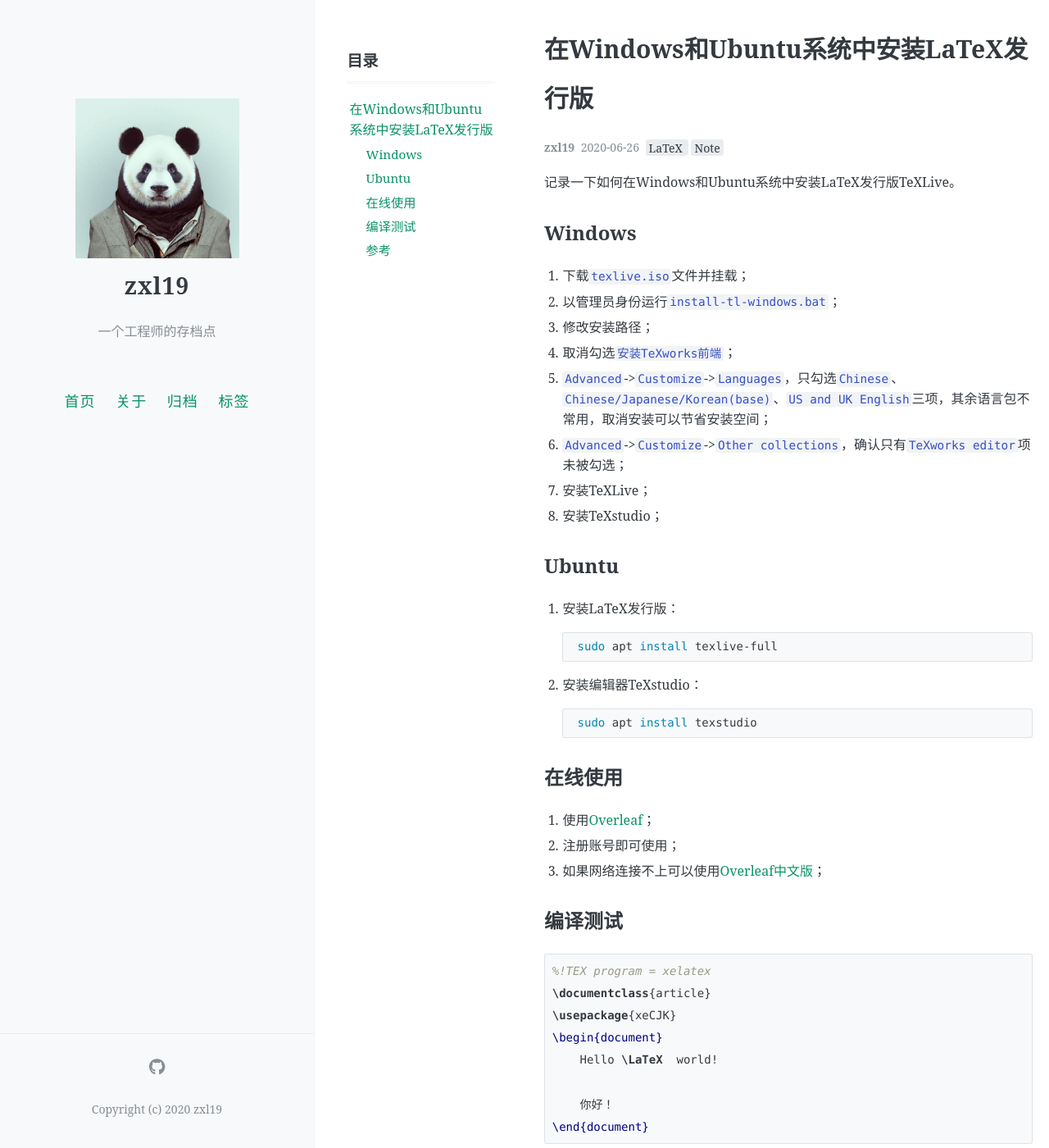
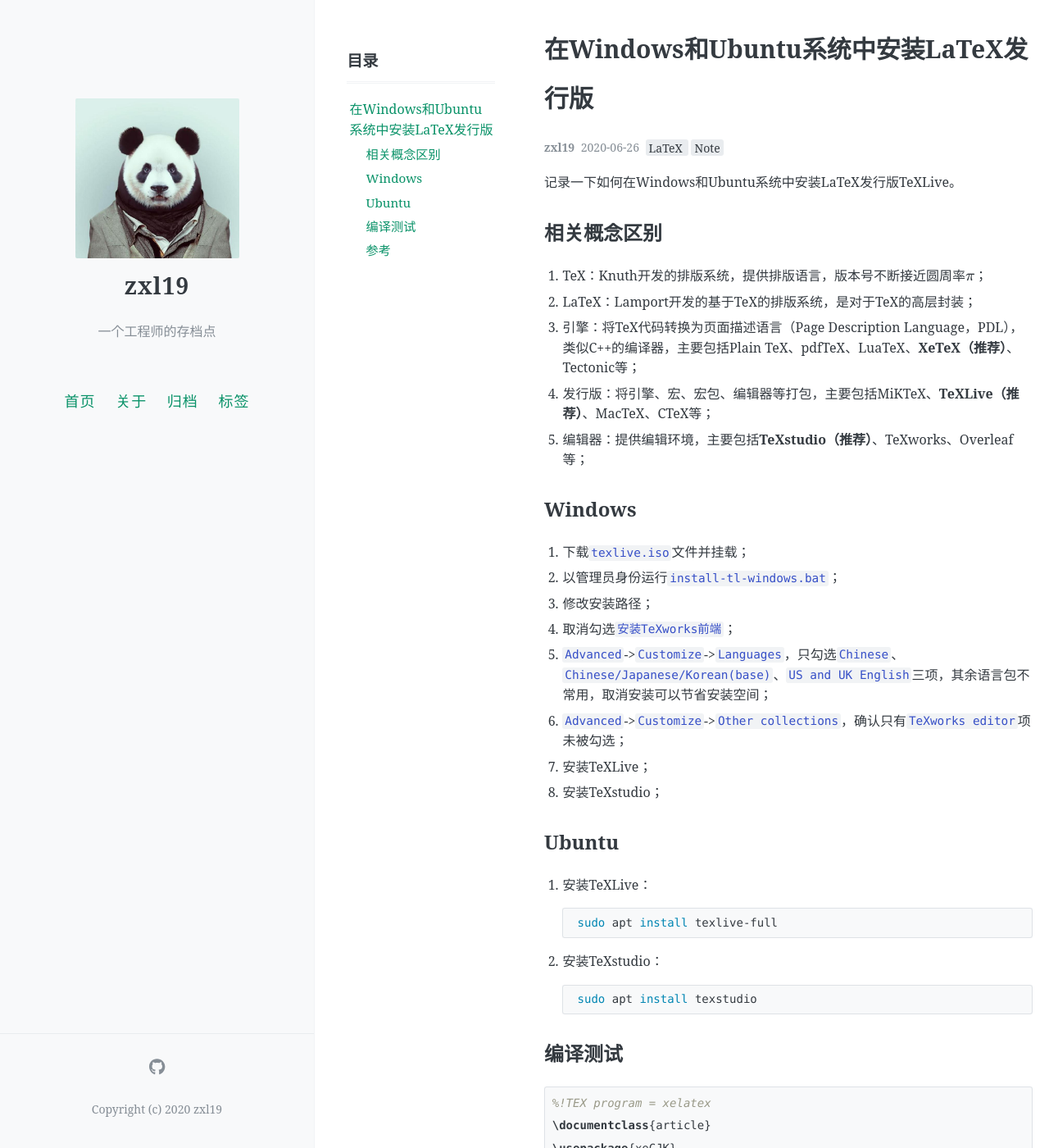
Before and after one commit to zxl19/zxl19.github.io, a Jekyll site: the page built from _posts/2020-06-26-latex-installation.md, in a window 1280 px wide and 1400 px high. Shown: the whole window at 82% size. Built offline with Jekyll 4.4.1, drawn with Linux system fonts in a browser that asks for light colours; formulas are drawn with MathJax 3; comment, search, counter and statistics services are not loaded; some of the changed text lies outside the part shown.

Commit message:
Update Posts modified:   _posts/2020-06-26-latex-installation.md modified:   _posts/2021-03-29-latex-note.md modified:   _posts/2021-05-25-slam-tool.md modified:   _posts/2022-07-20-tikz-note.md modified:   _posts/2023-03-28-python-package.md new file:   _posts/2024-05-16-latex-editor.md

````diff
--- a/_posts/2020-06-26-latex-installation.md
+++ b/_posts/2020-06-26-latex-installation.md
@@ -13,6 +13,14 @@ pinned: false
 
 <!-- more -->
 
+## 相关概念区别
+
+1. TeX：Knuth开发的排版系统，提供排版语言，版本号不断接近圆周率$\pi$；
+2. LaTeX：Lamport开发的基于TeX的排版系统，是对于TeX的高层封装；
+3. 引擎：将TeX代码转换为页面描述语言（Page Description Language，PDL），类似C++的编译器，主要包括Plain TeX、pdfTeX、LuaTeX、**XeTeX（推荐）**、Tectonic等；
+4. 发行版：将引擎、宏、宏包、编辑器等打包，主要包括MiKTeX、**TeXLive（推荐）**、MacTeX、CTeX等；
+5. 编辑器：提供编辑环境，主要包括**TeXstudio（推荐）**、TeXworks、Overleaf等；
+
 ## Windows
 
 1. 下载`texlive.iso`文件并挂载；
@@ -26,23 +34,17 @@ pinned: false
 
 ## Ubuntu
 
-1. 安装LaTeX发行版：
+1. 安装TeXLive：
 
     ```shell
     sudo apt install texlive-full
     ```
 
-2. 安装编辑器TeXstudio：
+2. 安装TeXstudio：
 
     ```shell
     sudo apt install texstudio
     ```
-
-## 在线使用
-
-1. 使用[Overleaf](https://www.overleaf.com)；
-2. 注册账号即可使用；
-3. 如果网络连接不上可以使用[Overleaf中文版](https://cn.overleaf.com)；
 
 ## 编译测试
 
@@ -59,10 +61,13 @@ pinned: false
 
 ## 参考
 
-1. [清华大学开源软件镜像站](https://mirrors.tuna.tsinghua.edu.cn/CTAN/systems/texlive/Images/)
-2. [TeXstudio](http://texstudio.sourceforge.net/)
-3. [最新TeXLive环境的安装与配置-cying的文章-知乎](https://zhuanlan.zhihu.com/p/41855480)
-4. [Ubuntu18.04安装LaTeX并配置中文环境-CSDN博客](https://blog.csdn.net/qq_41814939/article/details/82288145)
-5. [OsbertWang/install-latex-guide-zh-cn](https://github.com/OsbertWang/install-latex-guide-zh-cn)
-6. [Overleaf](https://www.overleaf.com)
-7. [Overleaf Chinese](https://cn.overleaf.com)
+1. [LaTeX引擎、格式、宏包、发行版大梳理-Rabbyt的文章-知乎](https://zhuanlan.zhihu.com/p/181557253)
+2. [TeX家族（TeX, XeTeX, LuaTeX,XeLaTeX …看完这篇就懂了）-MOON学术论文写作的文章-知乎](https://zhuanlan.zhihu.com/p/248669482)
+3. [LaTeX常见发行版与安装建议-LaTeX工作室](http://static.latexstudio.net/article/2019/0422/BeginLaTeX-Install-1.pdf)
+4. [Page description language-Wikipedia](https://en.wikipedia.org/wiki/Page_description_language)
+5. [tectonic-typesetting/tectonic](https://github.com/tectonic-typesetting/tectonic)
+6. [TeXLive-清华大学开源软件镜像站](https://mirrors.tuna.tsinghua.edu.cn/CTAN/systems/texlive/Images/)
+7. [TeXstudio](http://texstudio.sourceforge.net/)
+8. [最新TeXLive环境的安装与配置-cying的文章-知乎](https://zhuanlan.zhihu.com/p/41855480)
+9. [Ubuntu18.04安装LaTeX并配置中文环境-CSDN博客](https://blog.csdn.net/qq_41814939/article/details/82288145)
+10. [OsbertWang/install-latex-guide-zh-cn](https://github.com/OsbertWang/install-latex-guide-zh-cn)
````
Also changed, not shown: _posts/2021-03-29-latex-note.md (+3 -2 lines), _posts/2021-05-25-slam-tool.md (+2 -2 lines), _posts/2022-07-20-tikz-note.md (+7 -4 lines), _posts/2023-03-28-python-package.md (+6 -5 lines), _posts/2024-05-16-latex-editor.md (added, +58 -0 lines).
